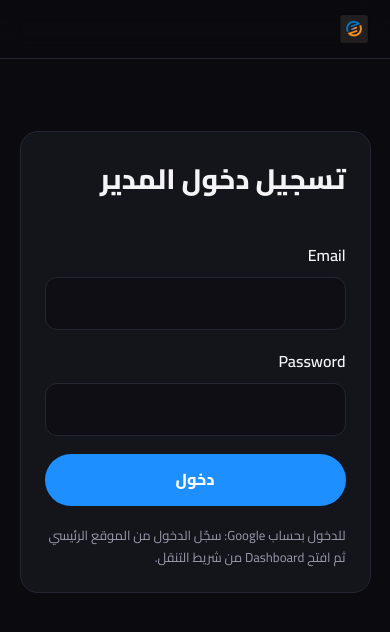
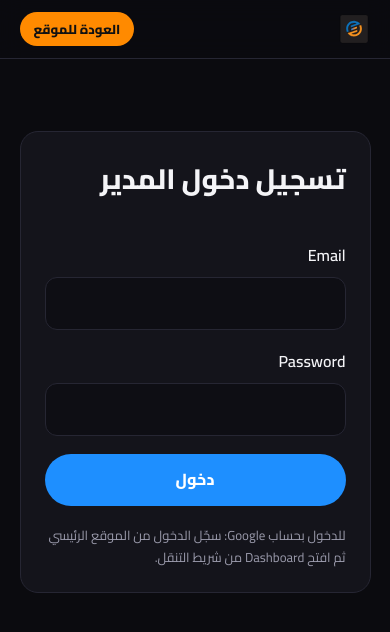
Before and after one commit to omarelzanaty1/OeVision, a plain HTML site: page admin.html in a window 390 px wide. Drawn offline with nearby package versions, Linux system fonts and the light colour scheme.

Commit message:
Add 'Back to Website' button to the admin dashboard
- Link to the real public Home (index.html#/home), not history.back()
- No logout and no change to auth/roles: the admin session is kept, so the
  Dashboard link on the public site returns to the dashboard without login
- Also used on the access-denied view

Co-Authored-By: Claude Sonnet 5.5 <noreply@anthropic.com>
Claude-Session: https://claude.ai/code/session_01Xe21WuskhQtV3TGJSM9xEH

```diff
--- a/admin.html
+++ b/admin.html
@@ -8,8 +8,9 @@
 .st{font-size:12px;padding:2px 10px;border-radius:99px;border:1px solid var(--line)}.st.pub{color:#38d98a;border-color:#38d98a}
 .sm{padding:6px 14px;font-size:13px}.dng{background:#d94848}
 .thumbs{display:flex;gap:10px;flex-wrap:wrap}.th{width:110px;display:grid;gap:4px}.th img{width:110px;height:80px;object-fit:cover;border-radius:8px}.th div{display:flex;gap:4px}.th button{flex:1;padding:2px;cursor:pointer}
+#back{margin-inline-start:12px;white-space:nowrap}#tabs[hidden]~#back{margin-inline-start:auto}@media(max-width:640px){.nav{gap:8px;flex-wrap:wrap}#back{margin-inline-start:auto}}
 .two{display:grid;grid-template-columns:1fr 1fr;gap:14px}@media(max-width:640px){.two{grid-template-columns:1fr}}</style></head>
-<body><header class="nav"><a class="brand" href="index.html"><img src="assets/logo.svg" alt=""><span>ADMIN</span></a><nav id="tabs" hidden style="display:flex;gap:6px;margin-inline-start:auto"><button class="btn gh sm" data-t="p">الأعمال</button><button class="btn gh sm" data-t="r">طلبات العملاء</button></nav><button id="out" class="lang" hidden>Logout</button></header>
+<body><header class="nav"><a class="brand" href="index.html"><img src="assets/logo.svg" alt=""><span>ADMIN</span></a><nav id="tabs" hidden style="display:flex;gap:6px;margin-inline-start:auto"><button class="btn gh sm" data-t="p">الأعمال</button><button class="btn gh sm" data-t="r">طلبات العملاء</button></nav><a id="back" class="btn or sm" href="index.html#/home">العودة للموقع</a><button id="out" class="lang" hidden>Logout</button></header>
 <main id="app" class="wrap"></main>
 <script src="https://cdn.jsdelivr.net/npm/@supabase/supabase-js@2.45.4/dist/umd/supabase.js"></script>
 <script src="config.js"></script><script src="db.js"></script><script src="admin.js"></script></body></html>
--- a/admin.js
+++ b/admin.js
@@ -15,7 +15,7 @@ async function start() {
 /* Non-admin (or unverifiable) session: show nothing of the dashboard and DO NOT sign the user out of the public site. */
 function deniedView(t) {
   document.querySelector("#out").hidden = true; document.querySelector("#tabs").hidden = true;
-  app.innerHTML = `<div class="panel" style="max-width:420px;margin:40px auto;text-align:center"><h2>${esc(t)}</h2><div class="row" style="justify-content:center"><a class="btn" href="index.html">العودة للموقع</a><button class="btn gh" id="so">تسجيل الخروج</button></div></div>`;
+  app.innerHTML = `<div class="panel" style="max-width:420px;margin:40px auto;text-align:center"><h2>${esc(t)}</h2><div class="row" style="justify-content:center"><a class="btn or" href="index.html#/home">العودة للموقع</a><button class="btn gh" id="so">تسجيل الخروج</button></div></div>`;
   document.querySelector("#so").onclick = async () => { await sb.auth.signOut(); loginView(); };
 }
 /* Re-verify the session and admin role (server side, via is_admin()) before every sensitive operation. RLS remains the real enforcement. */
```
